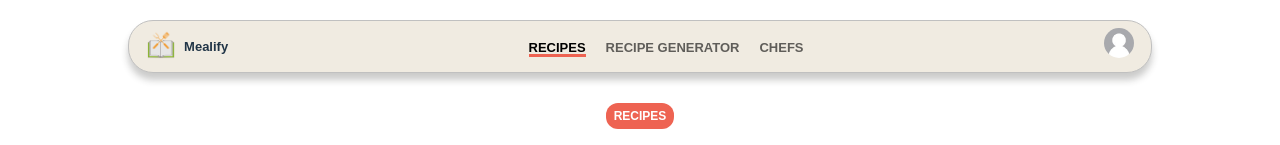
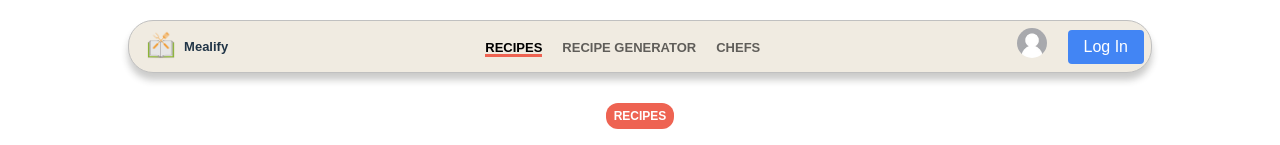
Before and after one commit to sh1v-ansh/recipe-generator-app, a Vue app in the folder client/: page /recipes in a window 1280 px wide. Shown: the top 145 px of the page. Built offline with nearby package versions, Linux system fonts and the light colour scheme; no server answers.

Commit message:
frontend Auth

```diff
--- a/client/package.json
+++ b/client/package.json
@@ -10,6 +10,8 @@
   },
   "dependencies": {
     "axios": "^1.7.7",
+    "firebase": "^11.0.2",
+    "firebase-tools": "^13.27.0",
     "vue": "^3.5.12",
     "vue-router": "^4.4.5"
   },
--- /dev/null
+++ b/client/src/components/LoginButton.vue
@@ -0,0 +1,48 @@
+<template>
+<button @click="handleLogin" class="btn-login">
+    Log In with Google
+</button>
+</template>
+
+<script>
+import { auth, provider, signInWithPopup } from "../firebaseConfig";
+
+export default {
+name: "LoginButton",
+methods: {
+    async handleLogin() {
+    try {
+        const result = await signInWithPopup(auth, provider);
+        const user = result.user;
+        console.log("User logged in:", user);
+
+        const token = await user.getIdToken();
+        console.log("User token:", token);
+
+        // await fetch("http:localhost:3000/api/auth", {
+        // method: "POST",
+        // headers: { "Content-Type": "application/json" },
+        // body: JSON.stringify({ token }),
+        // });
+    } catch (error) {
+        console.error("Login failed:", error);
+    }
+    },
+},
+};
+</script>
+
+<style scoped>
+    .btn-login {
+    padding: 10px 20px;
+    background-color: #4285f4;
+    color: white;
+    border: none;
+    border-radius: 4px;
+    cursor: pointer;
+    }
+
+    .btn-login:hover {
+    background-color: #357ae8;
+    }
+</style>
--- a/client/src/components/NavBar.vue
+++ b/client/src/components/NavBar.vue
@@ -22,11 +22,18 @@
         <li @click="logout">Logout</li>
       </ul>
     </div>
+    <button @click="handleAuth" class="btn-login">
+      {{ isLoggedIn ? "Log Out" : "Log In" }}
+    </button>
   </div>
 </template>
 
+
 <script setup lang="ts">
-import { ref } from 'vue';
+
+import { ref, onMounted } from 'vue';
+import { getAuth, signInWithPopup, GoogleAuthProvider, signOut, onAuthStateChanged } from 'firebase/auth';
+import { auth } from '../firebaseConfig';
 
 const isDropdownOpen = ref(false);
 
@@ -48,7 +55,36 @@ const logout = () => {
   console.log('Logging out...');
   // Add logout logic here
 };
+
+const isLoggedIn = ref(false);
+
+onMounted(() => {
+  onAuthStateChanged(auth, (user) => {
+    isLoggedIn.value = !!user; // Update `isLoggedIn` based on user presence
+  });
+});
+
+const handleAuth = async () => {
+  if (isLoggedIn.value) {
+    try {
+      await signOut(auth);
+      console.log("User logged out");
+    } catch (error) {
+      console.error("Logout failed:", error);
+    }
+  } else {
+    const provider = new GoogleAuthProvider();
+    try {
+      await signInWithPopup(auth, provider);
+      console.log("User logged in");
+    } catch (error) {
+      console.error("Login failed:", error);
+    }
+  }
+};
 </script>
+
+
 
 <style scoped>
 
@@ -187,4 +223,19 @@ const logout = () => {
   border-top: 1px solid #ddd;
 }
 
+.btn-login {
+  padding: 8px 16px;
+  background-color: #4285f4;
+  color: white;
+  border: none;
+  border-radius: 4px;
+  cursor: pointer;
+  margin-left: 10px;
+  transition: background-color 0.3s;
+}
+
+.btn-login:hover {
+  background-color: #357ae8;
+}
+
 </style>
--- /dev/null
+++ b/client/src/firebaseConfig.js
@@ -0,0 +1,20 @@
+import { initializeApp } from "firebase/app";
+import { getAuth, signInWithPopup, GoogleAuthProvider } from "firebase/auth";
+import { getAnalytics } from "firebase/analytics";
+
+const firebaseConfig = {
+    apiKey: "AIzaSyB5BmUx4kWe2-l74_7goCEPF3UPvCd3JPk",
+    authDomain: "recipe-gen-app-ff3d8.firebaseapp.com",
+    projectId: "recipe-gen-app-ff3d8",
+    storageBucket: "recipe-gen-app-ff3d8.firebasestorage.app",
+    messagingSenderId: "860499699875",
+    appId: "1:860499699875:web:1b1e7229f327019001b716",
+    measurementId: "G-KB1DWVGES4"
+};
+
+const app = initializeApp(firebaseConfig);
+const auth = getAuth(app);
+const provider = new GoogleAuthProvider();
+const analytics = getAnalytics(app);
+
+export { auth, provider, analytics, signInWithPopup};
```
Also changed, not shown: 1 other file (tests, documents, lock files or other folders).
